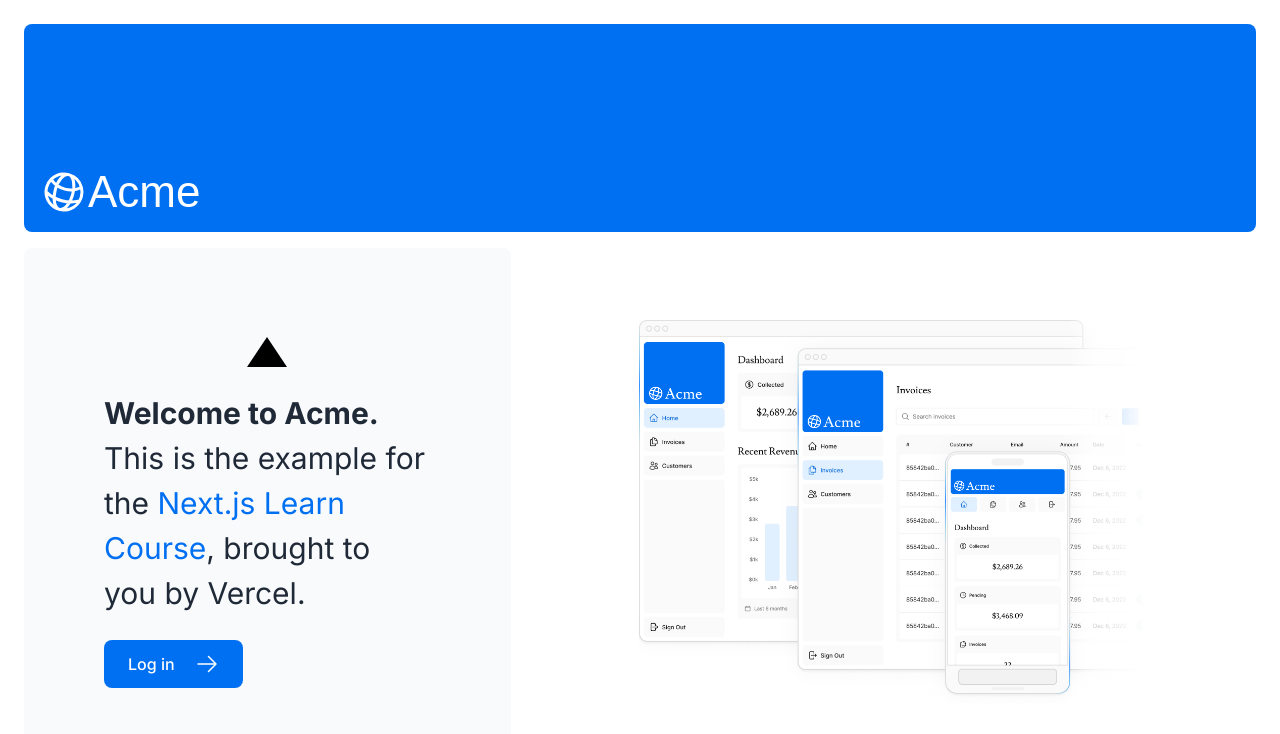
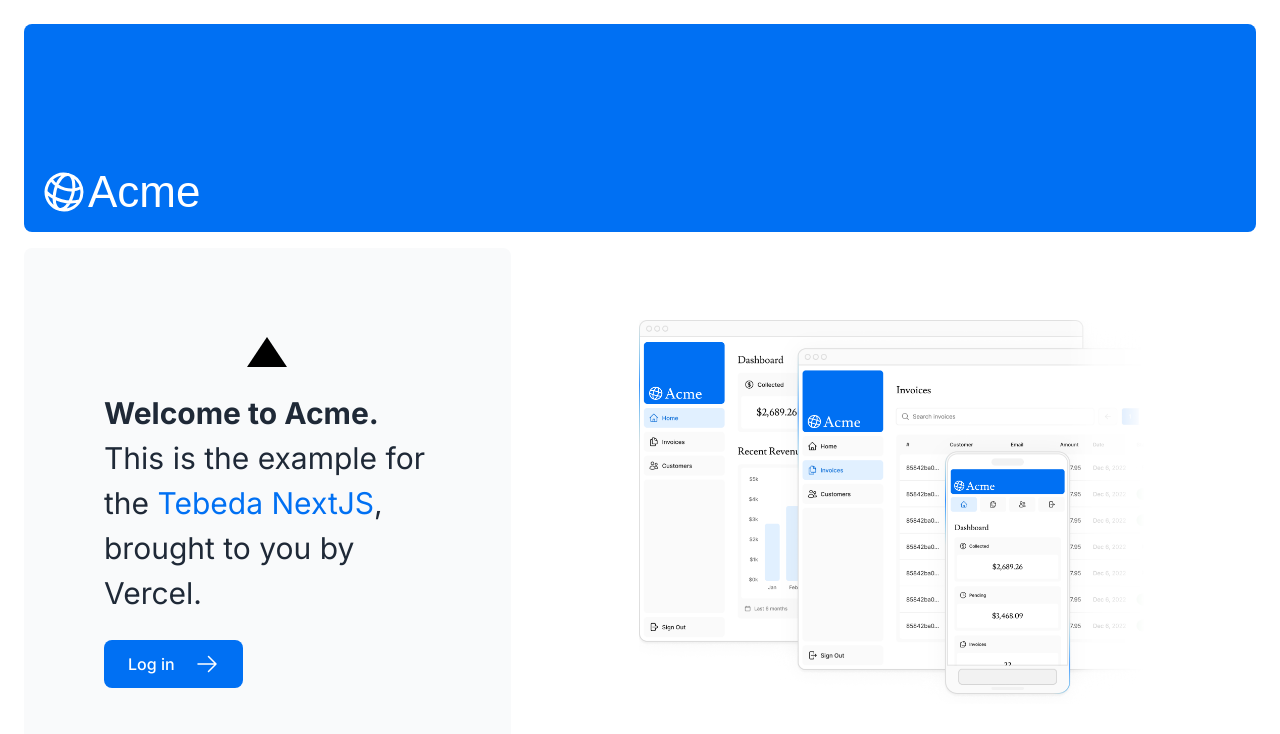
Before and after one commit to mesfint/nextjs-dashboard, a Next.js app: page / in a window 1280 px wide. Shown: the top 734 px of the page. Built offline with nearby package versions, Linux system fonts and the light colour scheme; a web font is replaced by a local one.

Commit message:
first commit

```diff
--- a/app/page.tsx
+++ b/app/page.tsx
@@ -19,7 +19,7 @@ export default function Page() {
           <p className={` ${lusitana.className},text-xl text-gray-800 md:text-3xl md:leading-normal `} >
             <strong>Welcome to Acme.</strong> This is the example for the{' '}
             <a href="https://nextjs.org/learn/" className="text-blue-500">
-              Next.js Learn Course
+              Tebeda  NextJS
             </a>
             , brought to you by Vercel.
           </p>
```
